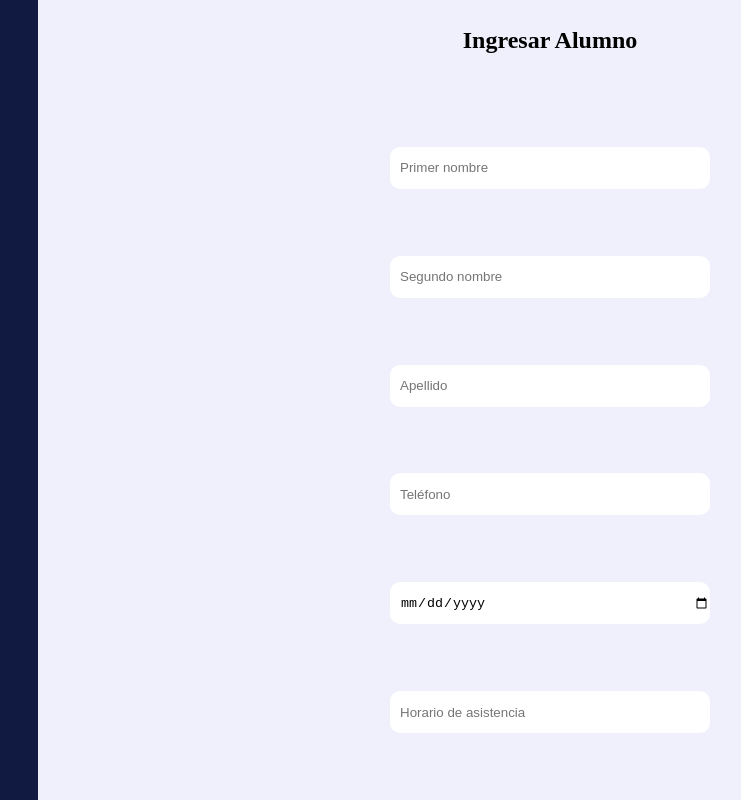
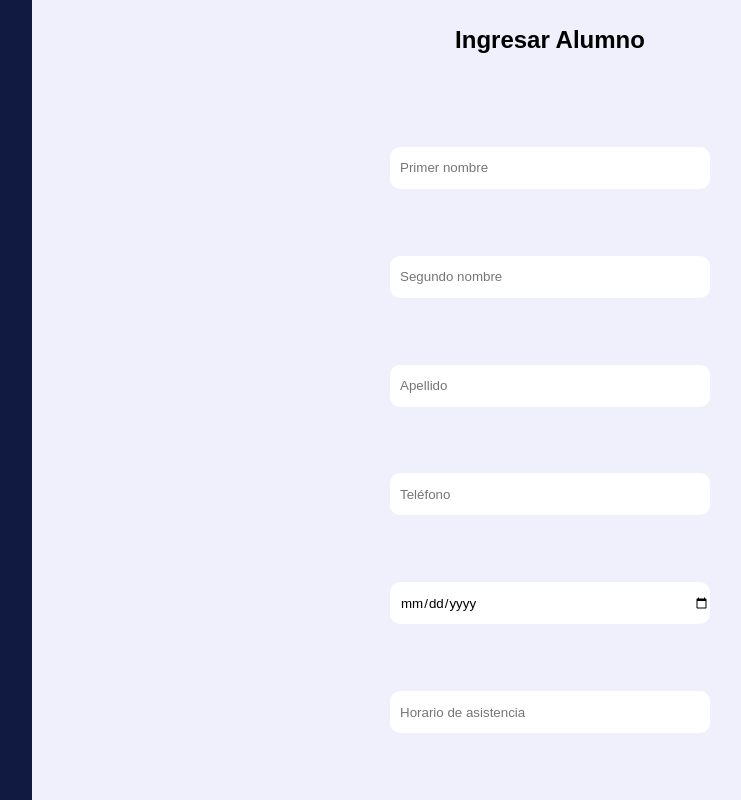
Before and after one commit to nicobossi/gestion-para-guitarra-de-cero, a React (Vite) app in the folder frontend/gestion-de-clases/: page / in a window 1280 px wide. Shown: the whole page, without its empty margins (218-959 px from the left). Built offline with nearby package versions, Linux system fonts and the light colour scheme.

Commit message:
Se modificó la tipografía a sans-serif

```diff
--- a/frontend/gestion-de-clases/src/globals/components/side-bar/side-bar.css
+++ b/frontend/gestion-de-clases/src/globals/components/side-bar/side-bar.css
@@ -2,5 +2,6 @@
 
 
 .side-bar {
+    max-width: 250px;
     background-color: var(--dark-color);
 }
--- a/frontend/gestion-de-clases/src/index.css
+++ b/frontend/gestion-de-clases/src/index.css
@@ -3,6 +3,7 @@
     margin: 0;
     padding: 0;
     box-sizing: border-box;
+    font-family:sans-serif
 }
 
 :root {
```
